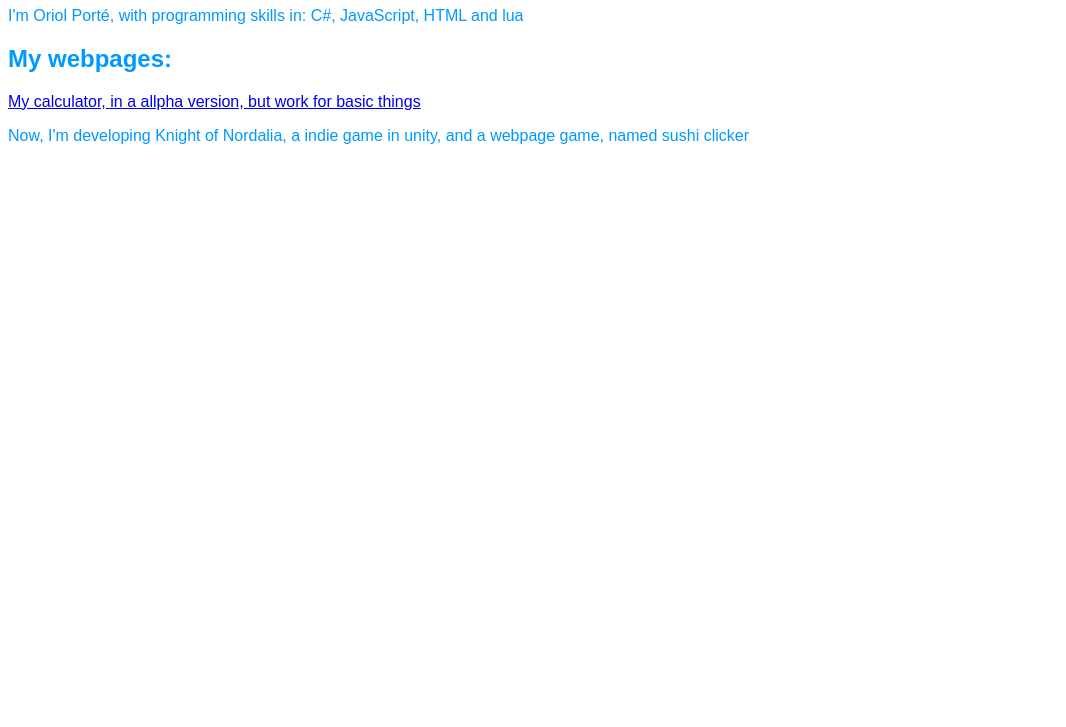
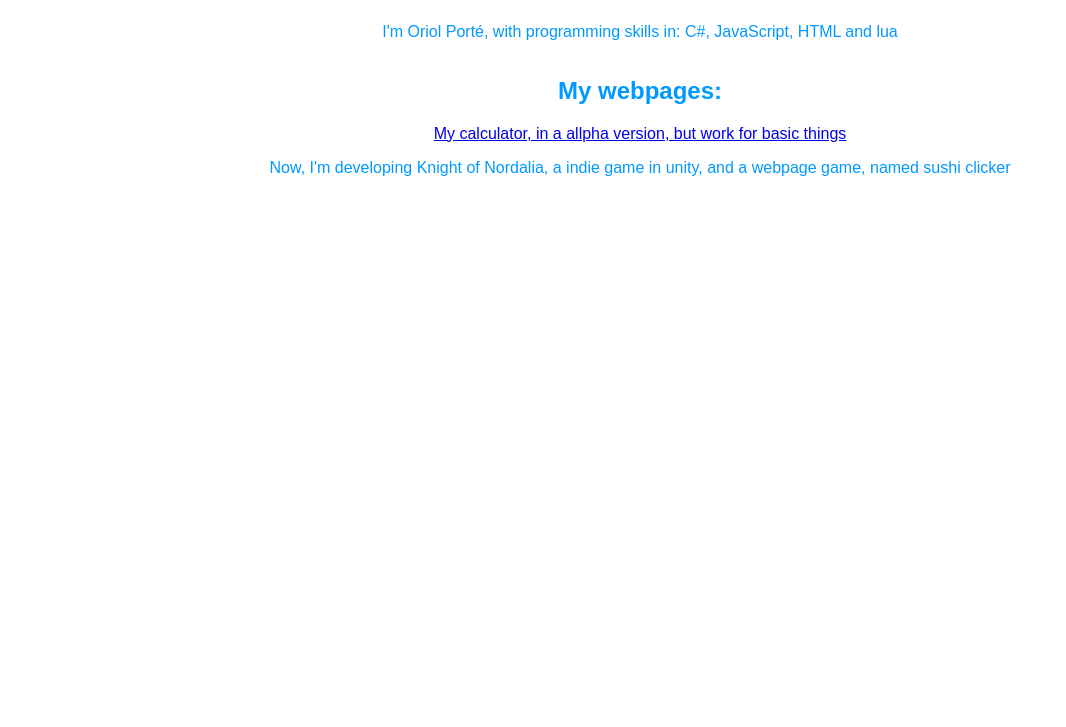
Before and after one commit to theyoler/theyoler.github.io, a plain HTML site: page index.html in a window 1280 px wide. Shown: the part 73-800 px from the top of the page, without its empty margins (0-1066 px from the left). Drawn offline with Linux system fonts and the light colour scheme.

Commit message:
Centered the text

```diff
--- a/style.css
+++ b/style.css
@@ -1,7 +1,15 @@
+
 body {
     font-family: Arial, sans-serif;
     margin: 05;
     padding: 05;
+    margin: 0;
+    padding: 0;
     background-color: #ffffff;
     color: #09f;
+    display: flex;
+    flex-direction: column;
+    justify-content: center;
+    align-items: center;
+
 }
```
